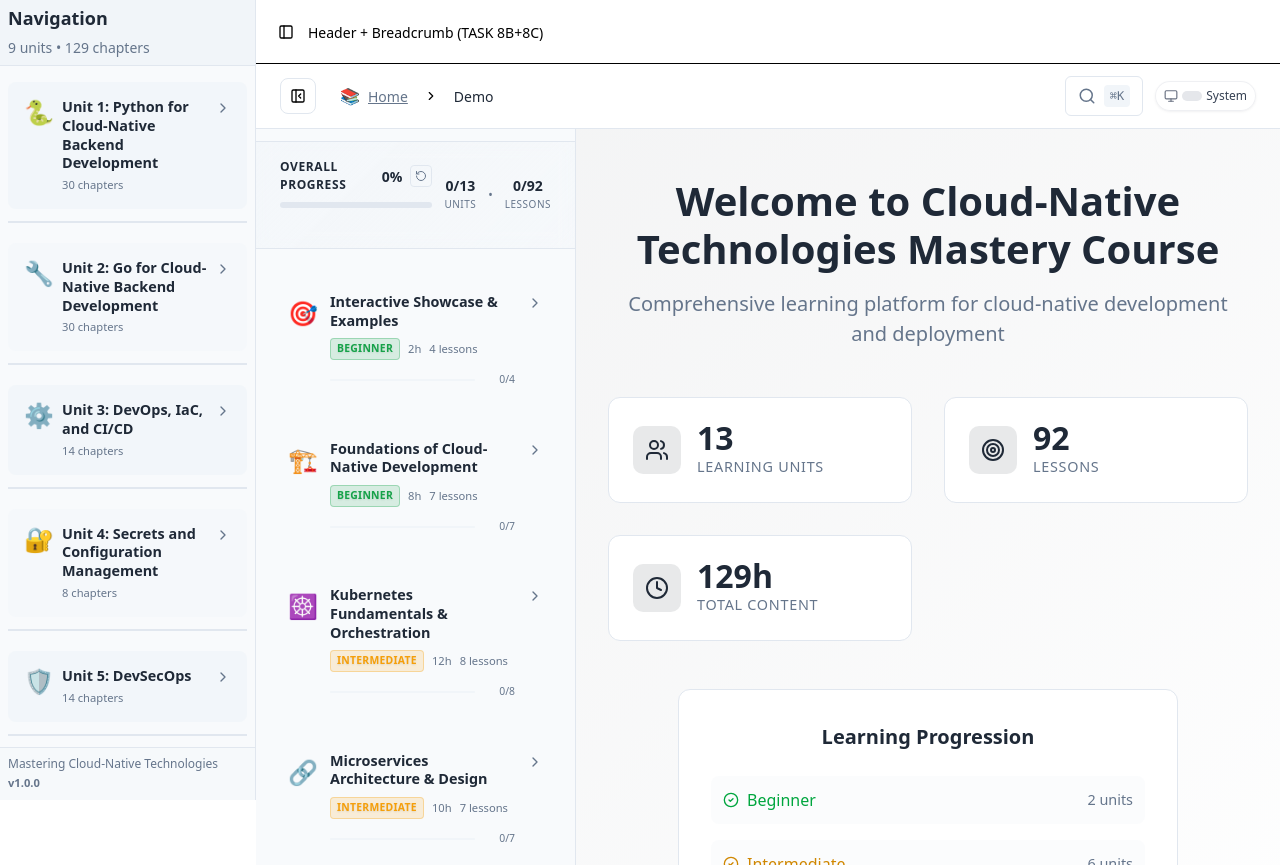
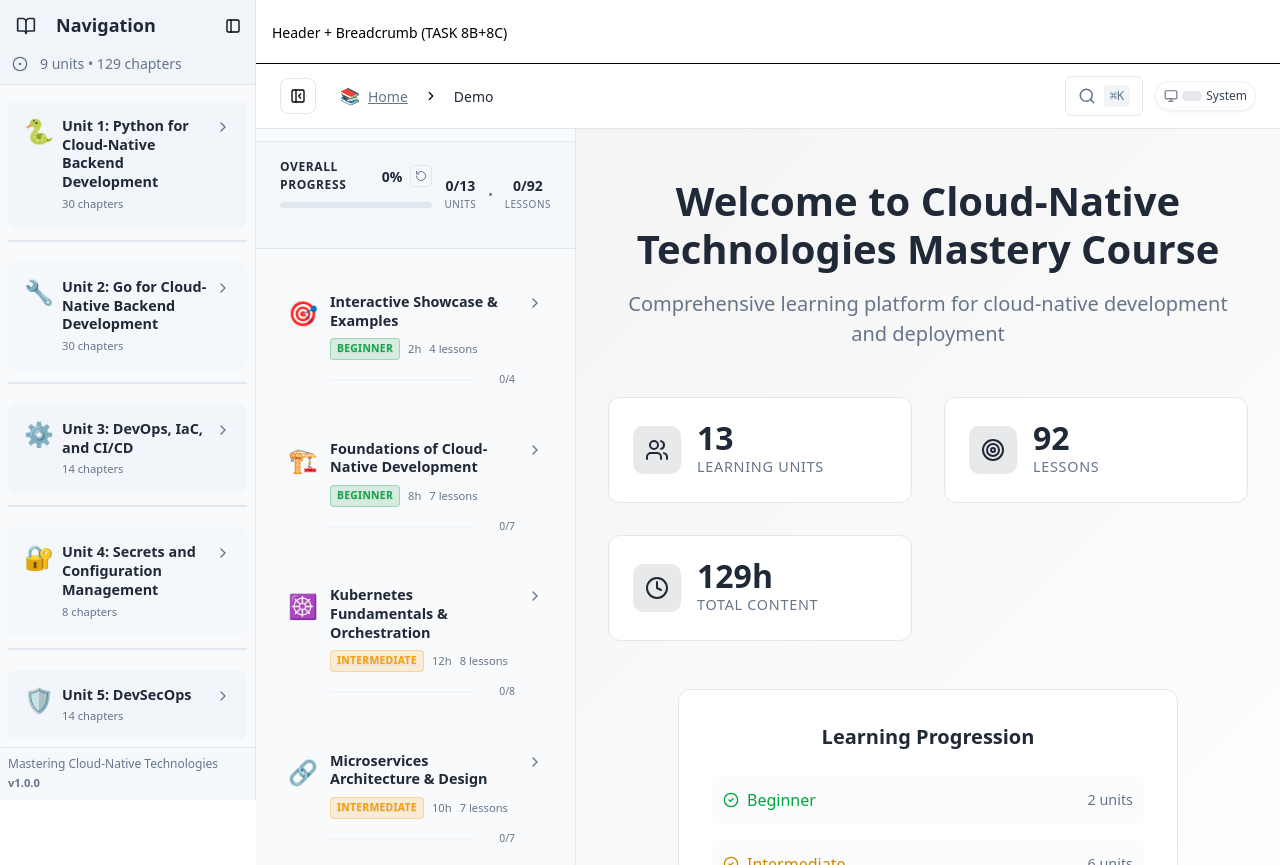
Before and after one commit to castocolina/learn-cloud, a SvelteKit app: page /demo in a window 1280 px wide. Built offline with nearby package versions, Linux system fonts and the light colour scheme.

Commit message:
feat: Add icon configuration to sidebar header; implement BookOpen icon with tooltip for improved navigation experience

```diff
--- a/src/config/settings.ts
+++ b/src/config/settings.ts
@@ -215,6 +215,7 @@ export const SETTINGS: AppSettings = {
 			 * Displays navigation title and chapter count in sidebar header
 			 */
 			header: {
+				icon: "BookOpen", // Lucide icon name (e.g., "BookOpen") or emoji (e.g., "📚")
 				title: "Navigation", // Header title text
 				description: "{units} units • {chapters} chapters" // Template with placeholders
 			},
--- a/src/lib/components/navigation/MainSidebar.svelte
+++ b/src/lib/components/navigation/MainSidebar.svelte
@@ -14,7 +14,7 @@
 	Integration: Task 4 SPA Navigation System
 -->
 <script lang="ts">
-	import { ChevronRight, ChevronDown } from "lucide-svelte";
+	import { ChevronRight, ChevronDown, BookOpen, CircleDot, X } from "lucide-svelte";
 	import * as Sidebar from "$lib/components/ui/sidebar";
 	import * as Tooltip from "$lib/components/ui/tooltip";
 	import { useSidebar } from "$lib/components/ui/sidebar/context.svelte.js";
@@ -111,10 +111,64 @@
 
 <Sidebar.Root {collapsible} class="main-sidebar {className || ''}">
 	<Sidebar.Content class="main-sidebar-content">
-		<!-- Progress & Stats Section -->
+		<!-- Navigation Header with Integrated Trigger -->
 		<Sidebar.Header class="main-sidebar-header">
-			<div class="sidebar-header-content">
-				<h2 class="sidebar-title">{SETTINGS.ui.sidebar.header.title}</h2>
+			<!-- Header Title Row: Icon + Title + Trigger/Close -->
+			<div class="sidebar-header-row">
+				<!-- Icon with Tooltip (always visible, clickeable to toggle sidebar) -->
+				<Tooltip.Root>
+					<Tooltip.Trigger>
+						<button
+							type="button"
+							class="sidebar-header-icon"
+							onclick={() => sidebar.toggle()}
+							aria-label="Toggle sidebar"
+						>
+							<BookOpen class="size-5" />
+						</button>
+					</Tooltip.Trigger>
+					<Tooltip.Content side="right">
+						{SETTINGS.ui.sidebar.header.title}
+					</Tooltip.Content>
+				</Tooltip.Root>
+
+				<!-- Title + Trigger (desktop) / Title + X (mobile) -->
+				<div class="sidebar-header-title-group">
+					<h2 class="sidebar-title">{SETTINGS.ui.sidebar.header.title}</h2>
+
+					{#if sidebar.isMobile}
+						<!-- Mobile: X close button -->
+						<button
+							type="button"
+							class="sidebar-header-close"
+							onclick={() => sidebar.toggle()}
+							aria-label="Close sidebar"
+						>
+							<X class="size-5" />
+						</button>
+					{:else}
+						<!-- Desktop: Collapse trigger -->
+						<Sidebar.Trigger class="sidebar-header-trigger" />
+					{/if}
+				</div>
+			</div>
+
+			<!-- Progress Row: Icon + Stats -->
+			<div class="sidebar-progress-row">
+				<!-- Progress Icon with Tooltip -->
+				<Tooltip.Root>
+					<Tooltip.Trigger>
+						<div class="sidebar-progress-icon">
+							<CircleDot class="size-4" />
+						</div>
+					</Tooltip.Trigger>
+					<Tooltip.Content side="right">
+						Progress: {contentMenu.metadata.totalUnits} units • {contentMenu.metadata.totalChapters}
+						chapters
+					</Tooltip.Content>
+				</Tooltip.Root>
+
+				<!-- Progress Text (hidden in collapsed mode via CSS) -->
 				<p class="sidebar-description">
 					{SETTINGS.ui.sidebar.header.description
 						.replace("{units}", String(contentMenu.metadata.totalUnits))
--- a/src/lib/types/config.ts
+++ b/src/lib/types/config.ts
@@ -177,6 +177,8 @@ export interface AppSettings {
 			collapsibleMode: "icon" | "offcanvas" | "none";
 			/** Header section configuration */
 			header: {
+				/** Icon name from lucide-svelte (e.g., "BookOpen") or emoji */
+				icon: string;
 				/** Title text displayed in sidebar header */
 				title: string;
 				/** Description text displayed in sidebar header */
--- a/src/routes/+layout.svelte
+++ b/src/routes/+layout.svelte
@@ -51,8 +51,8 @@
 		<header
 			class="sticky top-0 z-10 flex h-16 items-center gap-2 border-b bg-white px-4 dark:bg-slate-950"
 		>
-			<!-- Sidebar toggle trigger (hamburger icon) -->
-			<Sidebar.Trigger />
+			<!-- Mobile trigger (hamburger menu) - visible only on mobile (<768px) -->
+			<Sidebar.Trigger class="mobile-trigger md:hidden" />
 
 			<div class="flex-1">
 				<span class="text-sm text-muted-foreground">Header + Breadcrumb (TASK 8B+8C)</span>
--- a/src/styles/navigation.css
+++ b/src/styles/navigation.css
@@ -55,16 +55,76 @@
 
 	/* ===== SIDEBAR HEADER ===== */
 	.main-sidebar-header {
-		padding: 1.5rem;
+		padding: 1rem;
 		border-bottom: 1px solid hsl(var(--sidebar-border, 220 13% 91%));
 		background: hsl(var(--sidebar-accent, 60 4.8% 95.9%));
 		flex-shrink: 0;
+		display: flex;
+		flex-direction: column;
+		gap: 0.75rem;
 	}
 
-	.sidebar-header-content {
+	/* Collapsed mode: center content, reduce padding */
+	[data-state="collapsed"] .main-sidebar-header {
+		padding: 0.75rem;
+		align-items: center;
+		gap: 0.5rem;
+	}
+
+	/* Header Title Row: Icon + Title + Trigger */
+	.sidebar-header-row {
 		display: flex;
-		flex-direction: column;
+		align-items: center;
+		gap: 0.75rem;
+		width: 100%;
+	}
+
+	/* Collapsed mode: center icon only */
+	[data-state="collapsed"] .sidebar-header-row {
+		justify-content: center;
+	}
+
+	/* Header Icon - Clickeable button to toggle sidebar */
+	.sidebar-header-icon {
+		display: flex;
+		align-items: center;
+		justify-content: center;
+		color: hsl(var(--sidebar-primary, 222.2 84% 4.9%));
+		flex-shrink: 0;
+		background: transparent;
+		border: none;
+		padding: 0.5rem;
+		border-radius: 0.375rem;
+		cursor: pointer;
+		transition: all 0.2s ease;
+	}
+
+	.sidebar-header-icon:hover {
+		background: hsl(var(--sidebar-accent, 60 4.8% 95.9%));
+		transform: scale(1.05);
+	}
+
+	.sidebar-header-icon:active {
+		transform: scale(0.95);
+	}
+
+	/* Collapsed mode: larger hit area */
+	[data-state="collapsed"] .sidebar-header-icon {
+		padding: 0.75rem;
+	}
+
+	/* Title + Trigger Group */
+	.sidebar-header-title-group {
+		display: flex;
+		align-items: center;
+		justify-content: space-between;
+		flex: 1;
 		gap: 0.5rem;
+	}
+
+	/* Collapsed mode: hide title group */
+	[data-state="collapsed"] .sidebar-header-title-group {
+		display: none;
 	}
 
 	.sidebar-title {
@@ -75,11 +135,88 @@
 		line-height: 1.2;
 	}
 
+	/* Header Trigger Button - Desktop collapse/expand */
+	.sidebar-header-trigger {
+		flex-shrink: 0;
+		cursor: pointer !important;
+		transition: all 0.2s ease;
+	}
+
+	.sidebar-header-trigger:hover {
+		background: hsl(var(--sidebar-accent, 60 4.8% 95.9%)) !important;
+		transform: scale(1.05);
+	}
+
+	.sidebar-header-trigger:active {
+		transform: scale(0.95);
+	}
+
+	/* Mobile Close Button - X icon in sidebar header */
+	.sidebar-header-close {
+		display: flex;
+		align-items: center;
+		justify-content: center;
+		color: hsl(var(--sidebar-foreground, 222.2 84% 4.9%));
+		background: transparent;
+		border: none;
+		padding: 0.5rem;
+		border-radius: 0.375rem;
+		cursor: pointer;
+		flex-shrink: 0;
+		transition: all 0.2s ease;
+	}
+
+	.sidebar-header-close:hover {
+		background: hsl(var(--sidebar-accent, 60 4.8% 95.9%));
+		transform: scale(1.05);
+	}
+
+	.sidebar-header-close:active {
+		transform: scale(0.95);
+	}
+
+	/* Progress Row: Icon + Stats */
+	.sidebar-progress-row {
+		display: flex;
+		align-items: center;
+		gap: 0.5rem;
+		width: 100%;
+	}
+
+	/* Collapsed mode: center progress icon */
+	[data-state="collapsed"] .sidebar-progress-row {
+		justify-content: center;
+	}
+
+	/* Progress Icon - Has tooltip on hover */
+	.sidebar-progress-icon {
+		display: flex;
+		align-items: center;
+		justify-content: center;
+		color: hsl(var(--muted-foreground, 215.4 16.3% 46.9%));
+		flex-shrink: 0;
+		padding: 0.25rem;
+		border-radius: 0.25rem;
+		cursor: help;
+		transition: all 0.2s ease;
+	}
+
+	.sidebar-progress-icon:hover {
+		background: hsl(var(--sidebar-accent, 60 4.8% 95.9%) / 0.5);
+		color: hsl(var(--sidebar-foreground, 222.2 84% 4.9%));
+	}
+
 	.sidebar-description {
 		font-size: 0.875rem;
 		color: hsl(var(--muted-foreground, 215.4 16.3% 46.9%));
 		margin: 0;
 		line-height: 1.4;
+		flex: 1;
+	}
+
+	/* Collapsed mode: hide description text */
+	[data-state="collapsed"] .sidebar-description {
+		display: none;
 	}
 
 	/* ===== UNITS GROUP ===== */
@@ -388,6 +525,24 @@
 		}
 	}
 
+	/* ===== MOBILE TRIGGER (HEADER STICKY) ===== */
+	/* Hamburger menu button in sticky header - mobile only */
+	.mobile-trigger {
+		cursor: pointer !important;
+		transition: all 0.2s ease;
+		min-width: 44px; /* Touch-friendly hit area */
+		min-height: 44px;
+	}
+
+	.mobile-trigger:hover {
+		background: hsl(var(--accent, 60 4.8% 95.9%)) !important;
+		transform: scale(1.05);
+	}
+
+	.mobile-trigger:active {
+		transform: scale(0.95);
+	}
+
 	/* ===== DARK MODE SUPPORT ===== */
 	:global(.dark) .main-sidebar {
 		background: hsl(var(--sidebar, 222.2 84% 4.9%));
@@ -406,4 +561,9 @@
 	:global(.dark) .sidebar-chapter-button:hover {
 		background: hsl(var(--sidebar-accent, 217.2 32.6% 17.5%) / 0.5);
 	}
+
+	/* Dark mode mobile trigger */
+	:global(.dark) .mobile-trigger:hover {
+		background: hsl(var(--accent, 217.2 32.6% 17.5%)) !important;
+	}
 }
```
